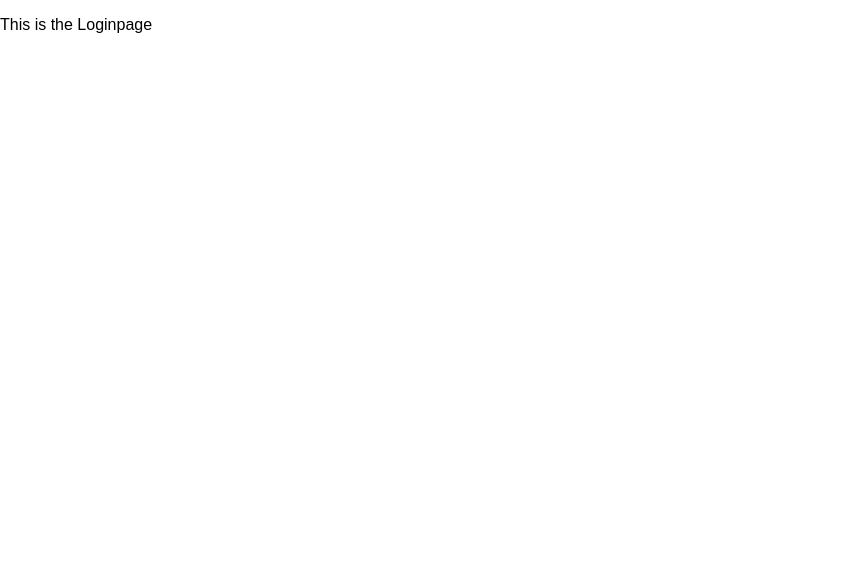
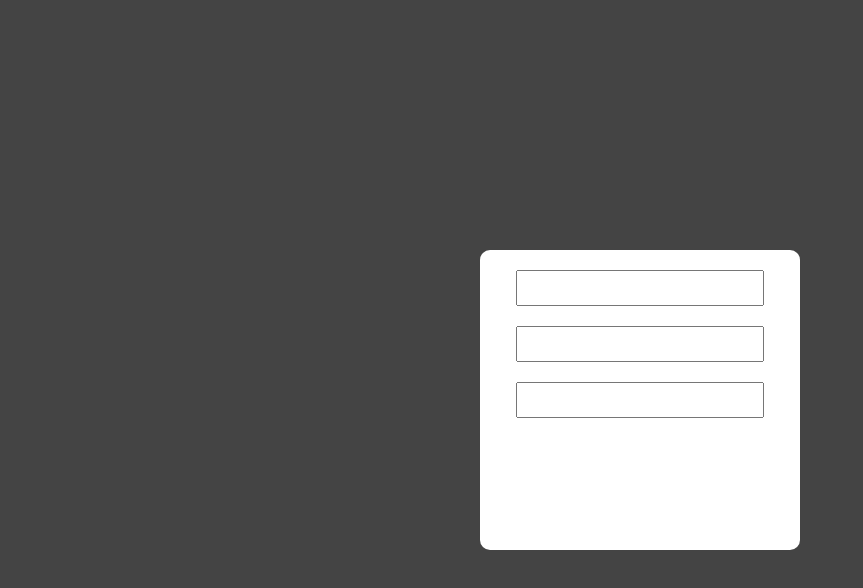
Before and after one commit to krisvegh/syno-audio, a React (Create React App) app: page /login in a window 1280 px wide. Shown: the top 588 px of the page, without its empty margins (0-863 px from the left). Built offline with nearby package versions, Linux system fonts and the light colour scheme; the HTML template or start-up script is replaced by a standard one.

Commit message:
Added - prettier - redux - router

```diff
--- a/src/App.css
+++ b/src/App.css
@@ -1,28 +1,8 @@
-.App {
-  text-align: center;
+html, body, #root {
+  width: 100%;
+  height: 100%;
 }
 
-.App-logo {
-  animation: App-logo-spin infinite 20s linear;
-  height: 80px;
+body {
+  background-color: #444;
 }
-
-.App-header {
-  background-color: #222;
-  height: 150px;
-  padding: 20px;
-  color: white;
-}
-
-.App-title {
-  font-size: 1.5em;
-}
-
-.App-intro {
-  font-size: large;
-}
-
-@keyframes App-logo-spin {
-  from { transform: rotate(0deg); }
-  to { transform: rotate(360deg); }
-}
--- /dev/null
+++ b/src/containers/LoginContainer.tsx
@@ -0,0 +1,47 @@
+import * as React from 'react';
+import styled  from 'styled-components'
+
+const Wrapper = styled.div`
+  display: flex;
+  width: 100%;
+  height: 100%;
+  justify-content: center;
+  align-items: center;
+`;
+
+const InputArea = styled.div`
+  padding: 10px;
+  align-self: center;
+  justify-self: center;
+  width: 320px;
+  height: 300px;
+  background-color: #fff;
+  border-radius: 10px;
+  display: flex;
+  justify-content: flex-start;
+  align-items: center;
+  flex-direction: column;
+  box-sizing: border-box;
+`;
+
+const InputField = styled.input`
+  width: 80%;
+  height: 30px;
+  margin: 10px;
+`;
+
+class LoginPage extends React.Component {
+  public render() {
+    return (
+      <Wrapper>
+        <InputArea>
+          <InputField/>
+          <InputField/>
+          <InputField/>
+        </InputArea>
+      </Wrapper>
+    )
+  }
+}
+
+export default LoginPage;
--- a/src/pages/Login.tsx
+++ /dev/null
@@ -1,11 +0,0 @@
-import * as React from 'react';
-
-class LoginPage extends React.Component {
-  public render() {
-    return (
-      <p> This is the Loginpage</p>
-    )
-  }
-}
-
-export default LoginPage;
```
Also changed, not shown: package.json (+8 -1 lines), src/App.tsx (+5 -6 lines), src/reducers/loginreducer.ts (added, +26 -0 lines), src/reducers/rootReducer.ts (added, +8 -0 lines), tslint.json (+7 -5 lines), src/containers/PlayerContainer.tsx (renamed from src/pages/Player.tsx), 2 other files (tests, documents, lock files or other folders).
